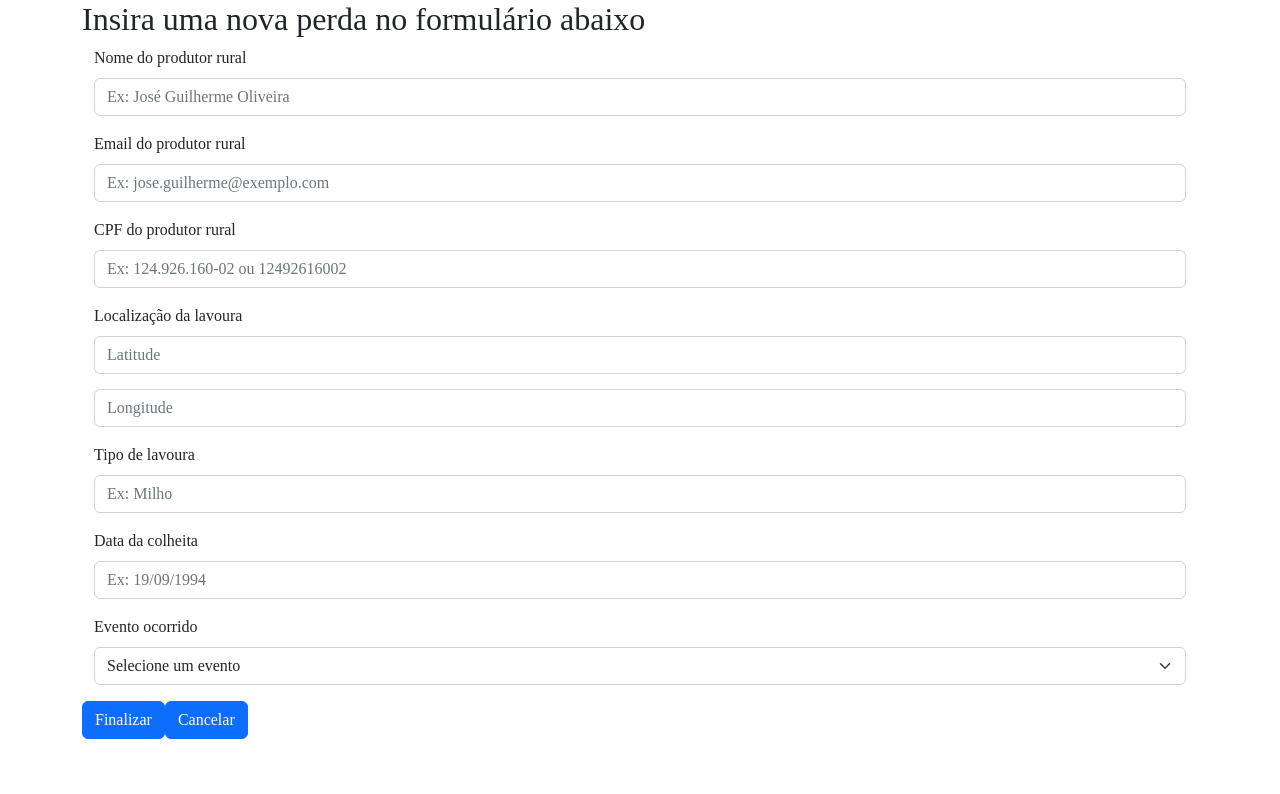
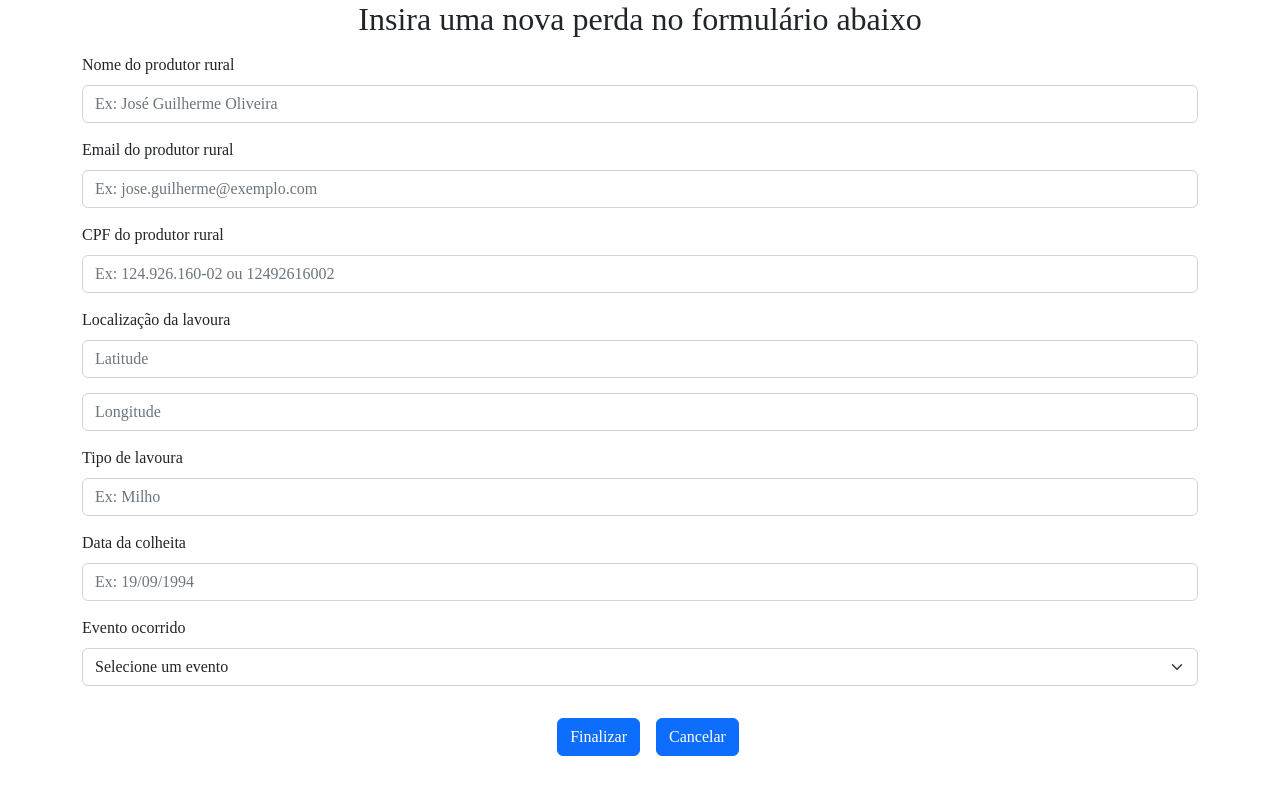
Before and after one commit to drawanz/lost-comunication-frontend, a React (Vite) app: page /insert in a window 1280 px wide. Shown: the top 794 px of the page. Built offline with nearby package versions, Linux system fonts and the light colour scheme.

Commit message:
feat: css para a insertPage

```diff
--- a/src/components/generalForm/GeneralForm.jsx
+++ b/src/components/generalForm/GeneralForm.jsx
@@ -1,4 +1,3 @@
-import { Container } from 'react-bootstrap';
 import Form from 'react-bootstrap/Form';
 import { useDispatch, useSelector } from 'react-redux';
 import {
@@ -28,9 +27,8 @@ export default function GeneralForm() {
   } = useSelector((state) => state.lost);
 
   return (
-    <Container className="general-form">
-      <Form>
-        <Form.Group className="mb-3" controlId="nameFormGroup">
+    <Form className="general-form">
+      <Form.Group controlId="nameFormGroup">
         <Form.Label>Nome do produtor rural</Form.Label>
         <Form.Control
           name="nome"
@@ -40,7 +38,7 @@ export default function GeneralForm() {
           placeholder="Ex: José Guilherme Oliveira"
         />
       </Form.Group>
-        <Form.Group className="mb-3" controlId="emailFormGroup">
+      <Form.Group controlId="emailFormGroup">
         <Form.Label>Email do produtor rural</Form.Label>
         <Form.Control
           type="email"
@@ -49,7 +47,7 @@ export default function GeneralForm() {
           placeholder="Ex: jose.guilherme@exemplo.com"
         />
       </Form.Group>
-        <Form.Group className="mb-3" controlId="cpfFormGroup">
+      <Form.Group controlId="cpfFormGroup">
         <Form.Label>CPF do produtor rural</Form.Label>
         <Form.Control
           type="text"
@@ -58,7 +56,7 @@ export default function GeneralForm() {
           placeholder="Ex: 124.926.160-02 ou 12492616002"
         />
       </Form.Group>
-        <Form.Group className="mb-3" controlId="localizaçãoFormGroup">
+      <Form.Group controlId="localizaçãoFormGroup">
         <Form.Label>Localização da lavoura</Form.Label>
         <Form.Control
           type="number"
@@ -74,7 +72,7 @@ export default function GeneralForm() {
           placeholder="Longitude"
         />
       </Form.Group>
-        <Form.Group className="mb-3" controlId="typeCropFormGroup">
+      <Form.Group controlId="typeCropFormGroup">
         <Form.Label>Tipo de lavoura</Form.Label>
         <Form.Control
           type="text"
@@ -83,7 +81,7 @@ export default function GeneralForm() {
           placeholder="Ex: Milho"
         />
       </Form.Group>
-        <Form.Group className="mb-3" controlId="dataFormGroup">
+      <Form.Group controlId="dataFormGroup">
         <Form.Label>Data da colheita</Form.Label>
         <Form.Control
           type="text"
@@ -92,7 +90,7 @@ export default function GeneralForm() {
           placeholder="Ex: 19/09/1994"
         />
       </Form.Group>
-        <Form.Group className="mb-3" controlId="dateFormGroup">
+      <Form.Group controlId="dateFormGroup">
         <Form.Label>Evento ocorrido</Form.Label>
         <Form.Select
           aria-label="Selecione evento"
@@ -109,6 +107,5 @@ export default function GeneralForm() {
         </Form.Select>
       </Form.Group>
     </Form>
-    </Container>
   );
 }
--- a/src/components/generalForm/style.scss
+++ b/src/components/generalForm/style.scss
@@ -1,7 +1,9 @@
 .general-form {
-  max-width: 680px;
-
   .longitude-field {
     margin-top: 15px;
   }
+
+  div {
+    margin-top: 15px;
+  }
 }
--- a/src/pages/insertPage/InsertPage.jsx
+++ b/src/pages/insertPage/InsertPage.jsx
@@ -8,6 +8,7 @@ import { useNavigate } from 'react-router-dom';
 import GeneralForm from '../../components/generalForm/GeneralForm';
 import insertValidations from '../../helpers/insertValidations.js';
 import { clearStore } from '../../redux/reducers/lostCommunicationSlice';
+import './style.scss';
 
 export default function InsertPage() {
   const [loading, setLoading] = useState(false);
@@ -67,8 +68,13 @@ export default function InsertPage() {
     }
   };
 
+  const handleCancel = () => {
+    navigate('/');
+    dispatch(clearStore());
+  };
+
   return (
-    <Container>
+    <Container className="insert-page-container">
       <h2>Insira uma nova perda no formulário abaixo</h2>
       <GeneralForm />
       {loading ? (
@@ -83,10 +89,10 @@ export default function InsertPage() {
           Loading...
         </Button>
       ) : (
-        <>
+        <div className='buttons-container'>
           <Button onClick={() => handleInsert()}>Finalizar</Button>
-          <Button onClick={() => navigate('/')}>Cancelar</Button>
-        </>
+          <Button onClick={() => handleCancel()}>Cancelar</Button>
+        </div>
       )}
     </Container>
   );
--- /dev/null
+++ b/src/pages/insertPage/style.scss
@@ -0,0 +1,14 @@
+.insert-page-container {
+  h2 {
+    text-align: center;
+  }
+
+  .buttons-container {
+    display: flex;
+    justify-content: center;
+  }
+
+  .buttons-container button {
+    margin: 2rem 0 0 1rem;
+  }
+}
```
Lines whose indentation alone changed are shown as unchanged.
